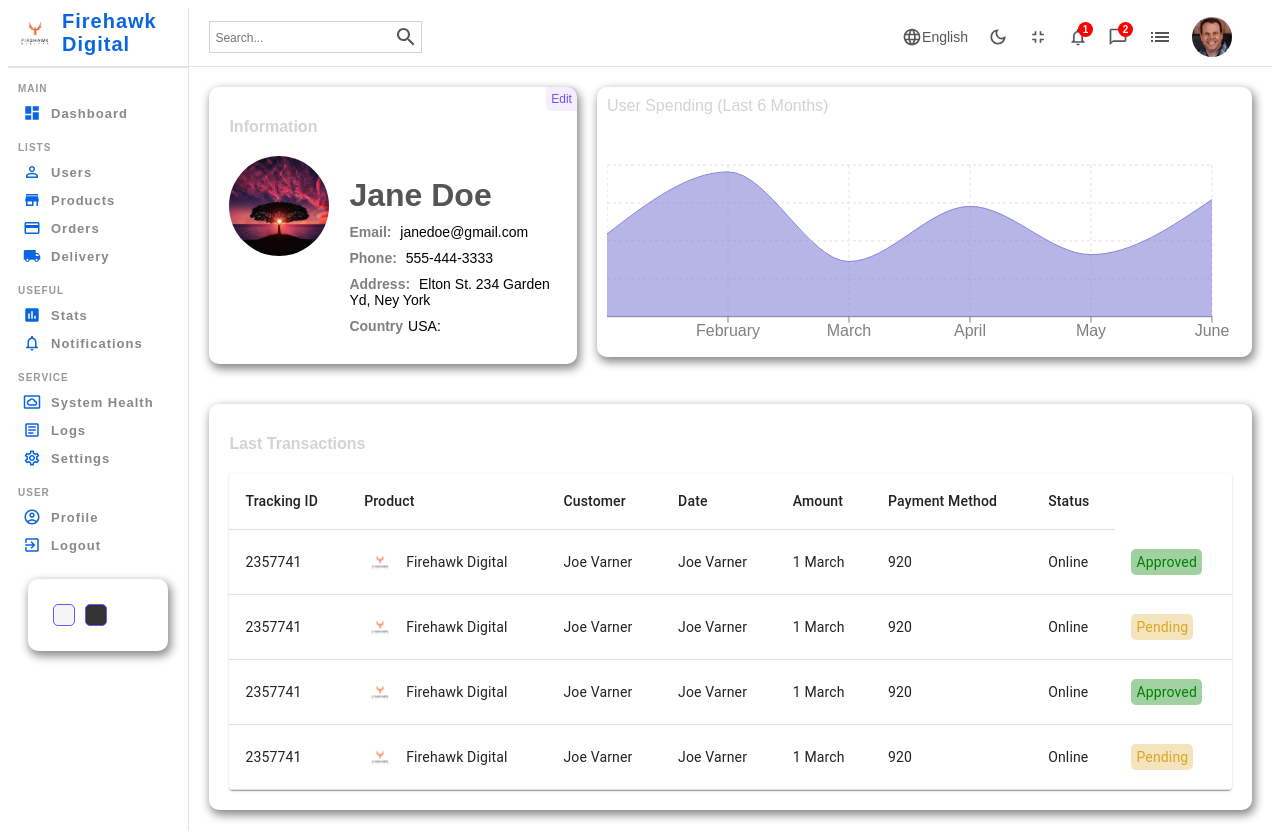
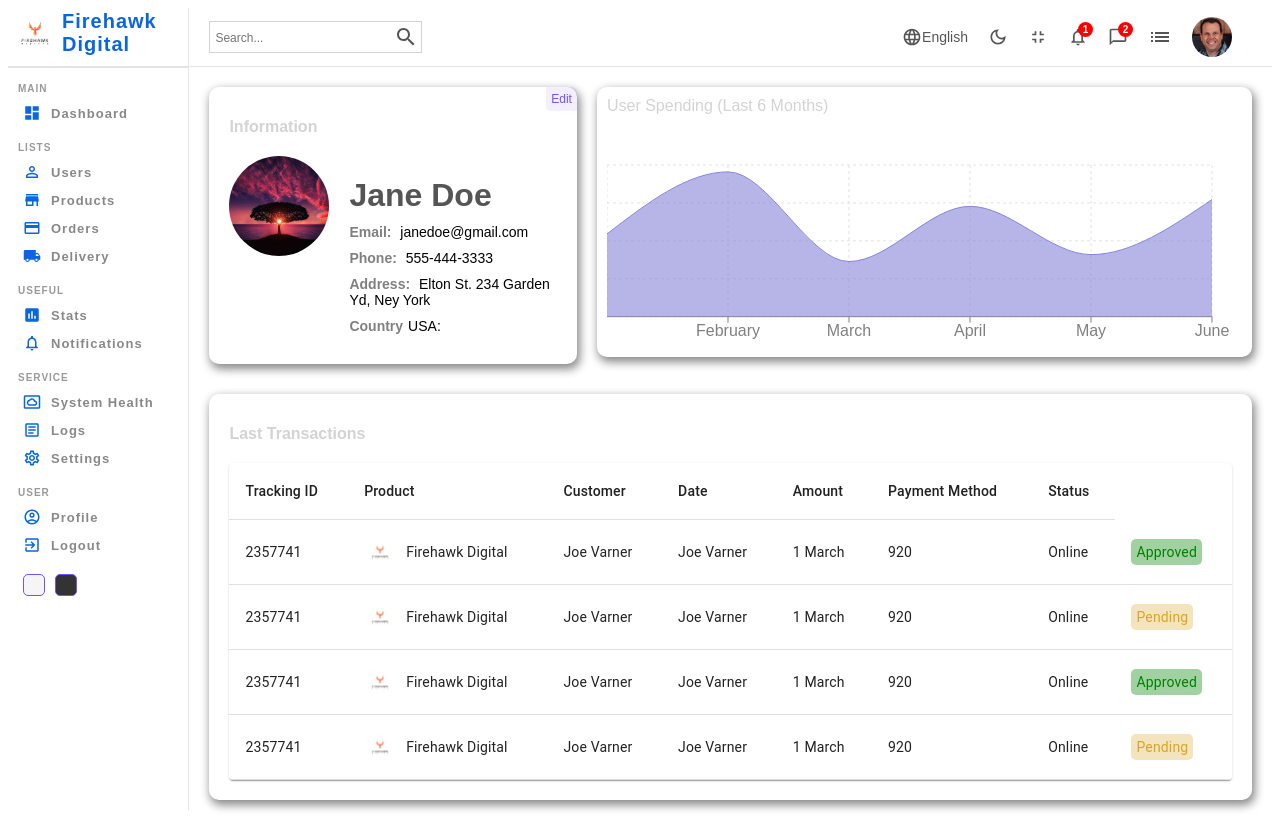
Before and after one commit to joester030376/WeListen, a React (Create React App) app: page /products/1 in a window 1280 px wide. Built offline with nearby package versions, Linux system fonts and the light colour scheme.

Commit message:
fixed single scss page

```diff
--- a/src/pages/single/single.scss
+++ b/src/pages/single/single.scss
@@ -72,13 +72,12 @@
                 flex: 2;
             }
         }
-    }
 
         .bottom {
             -webkit-box-shadow: 2px 4px 10px 1px rgba(0, 0, 0, 0.47);
             box-shadow: 2px 4px 10px 1px rgba(0, 0, 0, 0.47);
             padding: 20px;
-        margin: 20px;
+            margin: 10px 20px;
             border-radius: 10px;
 
         }
@@ -89,3 +88,4 @@
             margin-bottom: 20px;
         }
     }
+}
```
Lines whose indentation alone changed are shown as unchanged.
